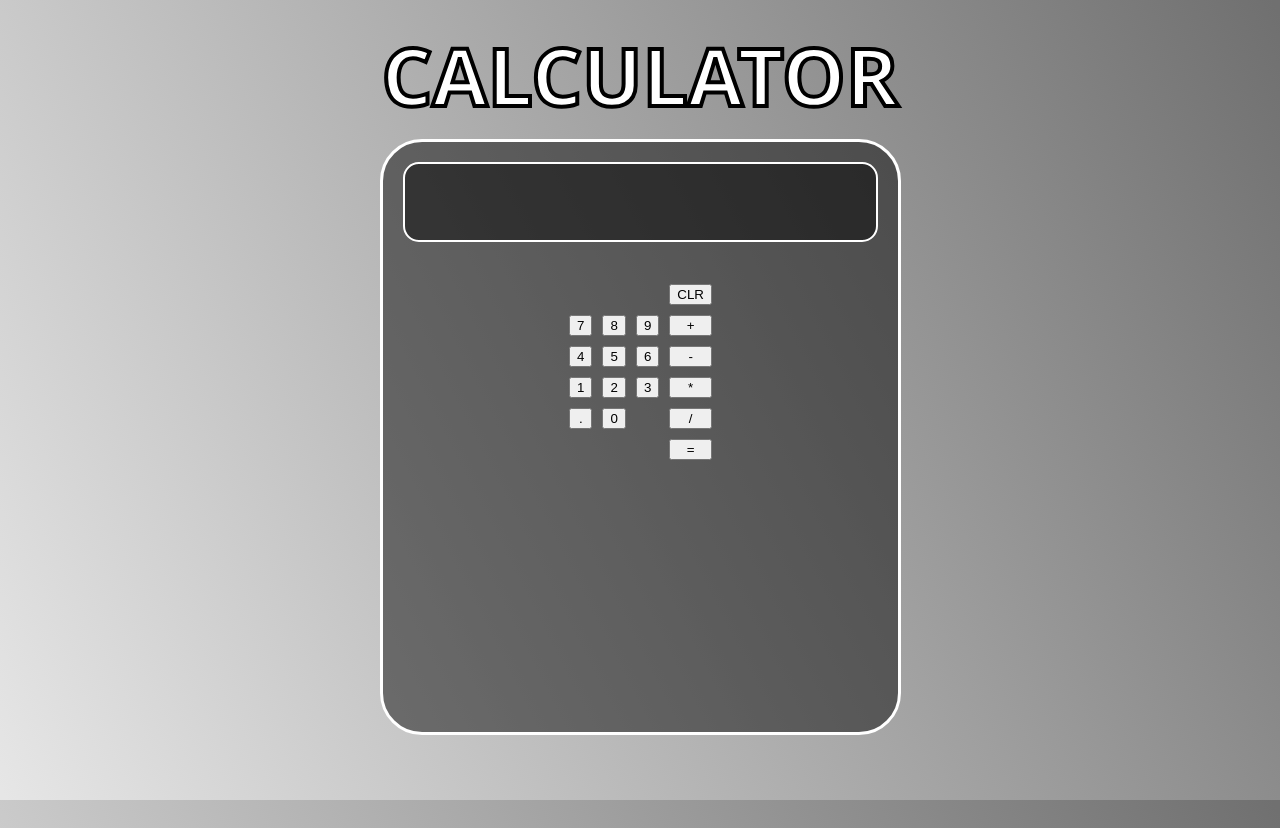
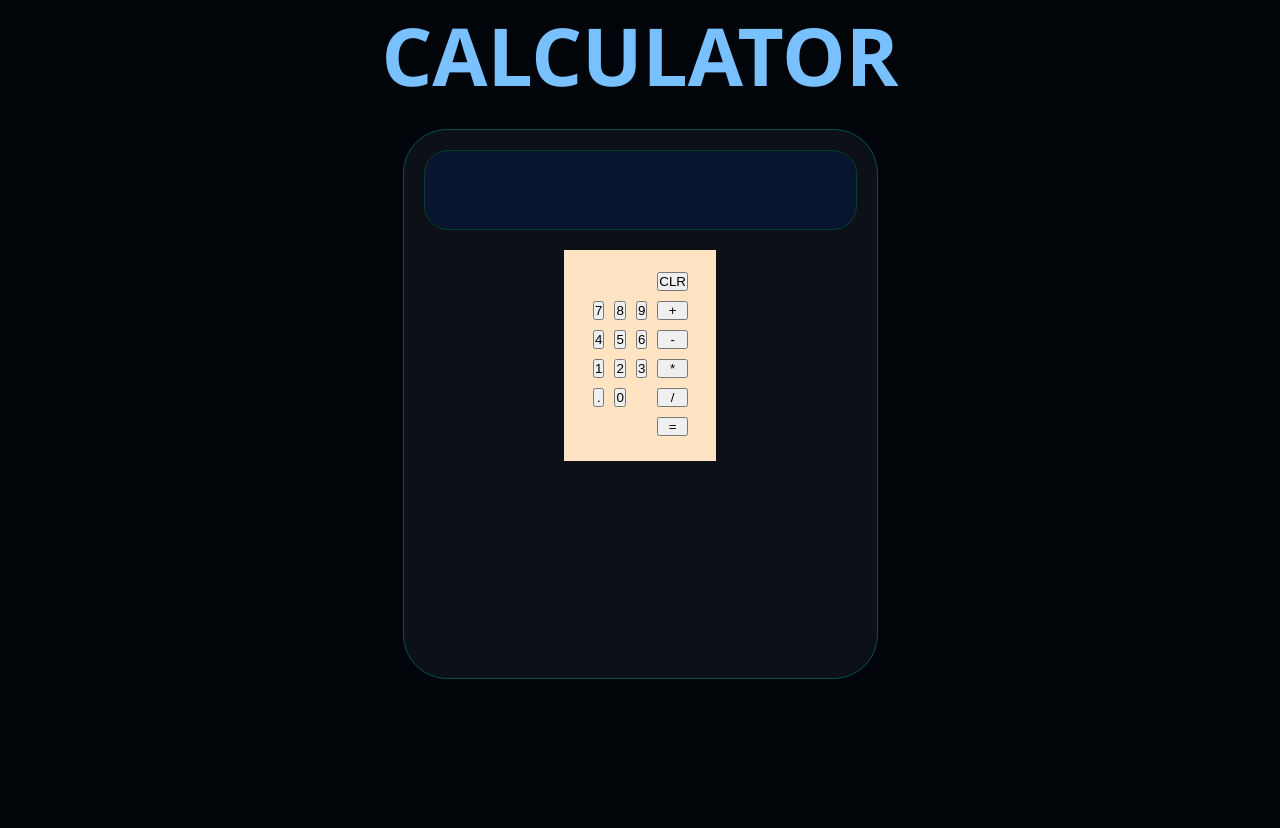
Before and after one commit to code-yashkumar/mini_projects, a plain HTML site: page calculator/index.html in a window 1280 px wide. After the commit the page ends 800 px from the top, so only its background shows below. Drawn offline with Linux system fonts and the light colour scheme.

Commit message:
Clear UI

```diff
--- a/calculator/styles.css
+++ b/calculator/styles.css
@@ -1,56 +1,61 @@
+* {
+  margin: 0;
+  padding: 0;
+  box-sizing: border-box;
+}
+
+
 body {
-    background: linear-gradient(243deg, #707070 0.46%, #E6E6E6 99.64%);
+    background: rgb(1, 4, 9);
     min-height: 100vh;
-    background-attachment: fixed;
 }
 
 h1 {
     text-align: center;
     font-family: 'Segoe UI', Tahoma, Geneva, Verdana, sans-serif;
 
-    color: #FFF;
-    margin: 20px 0 10px;
-
-    -webkit-text-stroke-width: 4px;
-    -webkit-text-stroke-color: #000;
-
+    color: rgb(121, 192, 255);
     font-size: 5rem;
     font-style: normal;
     font-weight: 800;
-    line-height: normal;
     text-transform: uppercase;
 }
 
-.calc{
+.calc {
     width: 475px;
-    height: 550px;
-    margin: auto;
+    min-height: 550px;
+    height: auto;
+    margin: 20px auto;
     padding: 20px;
-border-radius: 42.045px;
-border: 3px solid #FFF;
-background: rgba(0, 0, 0, 0.47);
+    border-radius: 44px;
+    border: 1px solid rgb(3, 82, 77);
+    background: rgb(13, 17, 23);
 }
 
 .display{
     width: 100%;
     height: 80px;
     border-radius: 15px;
-    border: none;
     margin-bottom: 20px;
     font-size: 2.5rem;
     text-align: right;
     padding-right: 20px;
     box-sizing: border-box;
-    background: rgba(0, 0, 0, 0.46);
-    border-radius: 15.884px;
-    border: 2px solid #FFF;
+    background: rgb(9, 21, 46);
+    border-radius: 24px;
+    border: 1px solid rgb(0, 65, 45);
 }
 
 
 .buttons{
     display: flex;
     align-items: center;
-
+    width: auto;
+    padding: 22.038px 28.263px 24.488px 29.263px;
+    justify-content: center;
+    align-items: center;
+    justify-self: center;
+    background-color: bisque;
 }
 
 .nums{
@@ -67,14 +72,3 @@ background: rgba(0, 0, 0, 0.47);
     margin-left: 10px;
     align-items: center;
 }
-
-.buttons{
-
-
-    display: flex;
-    width: 93.526px;
-    padding: 22.038px 28.263px 24.488px 29.263px;
-    justify-content: center;
-    align-items: center;
-    justify-self: center;
-}
```
